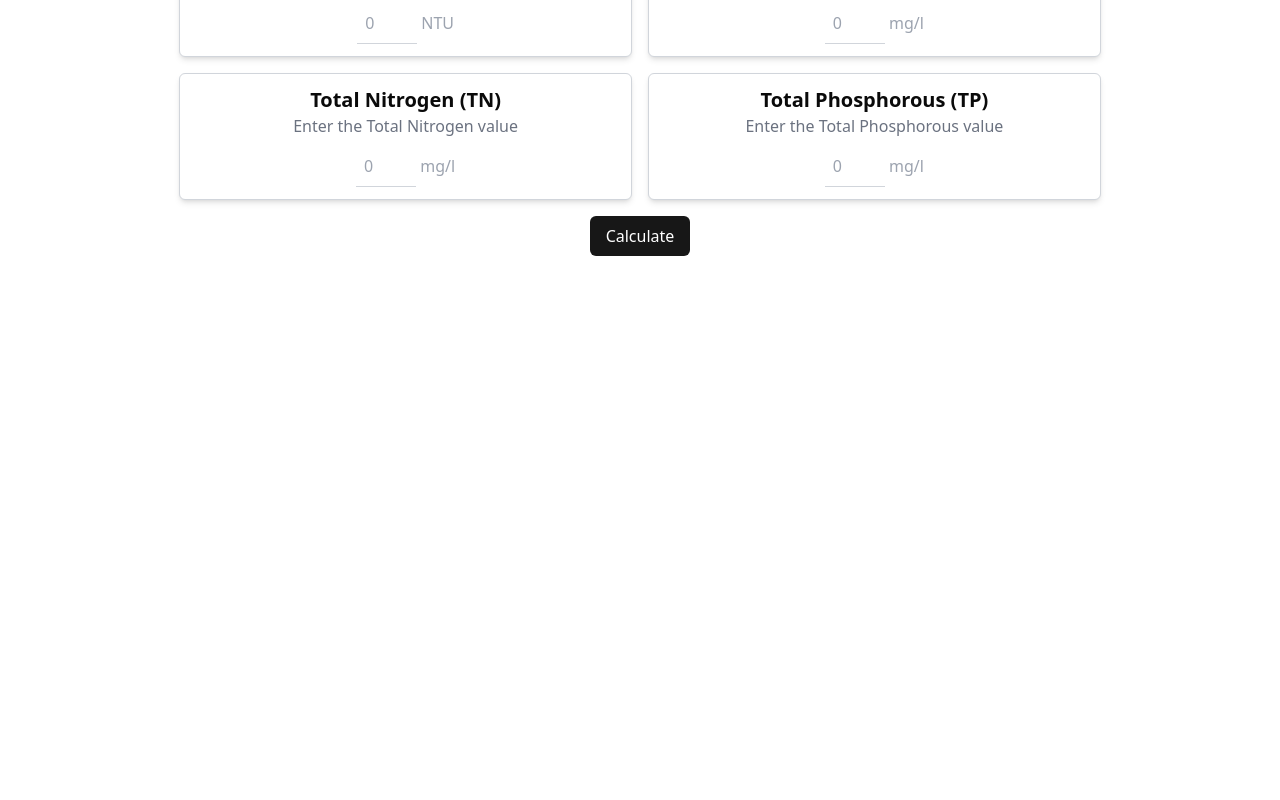
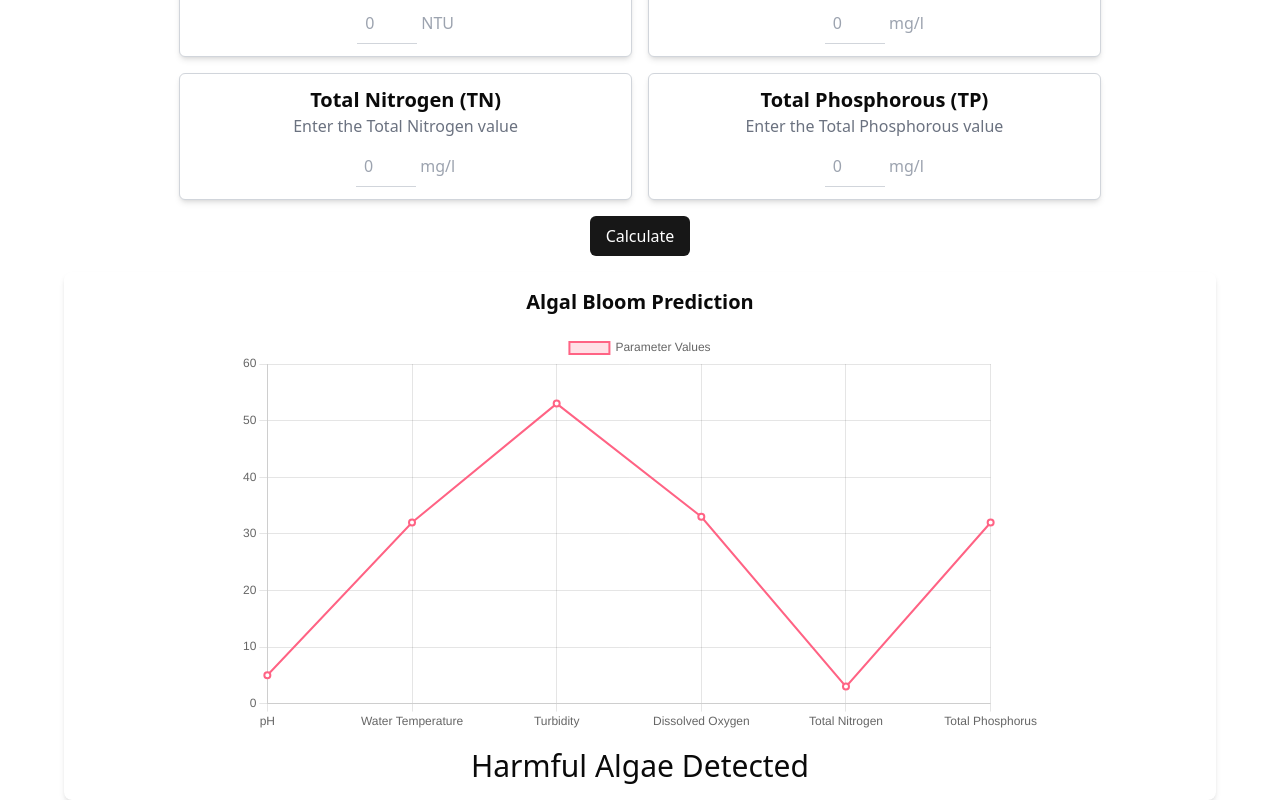
Before and after one commit to santoshyadav-29/El--Capital, a React (Vite) app: page / in a window 1280 px wide. Shown: the part 768-1568 px from the top of the page. Before the commit the page ends 1040 px from the top, so only its background shows below. Built offline with nearby package versions, Linux system fonts and the light colour scheme.

Commit message:
line graph and result added

```diff
--- a/package.json
+++ b/package.json
@@ -13,10 +13,12 @@
     "@radix-ui/react-icons": "^1.3.0",
     "@radix-ui/react-slot": "^1.1.0",
     "axios": "^1.7.7",
+    "chart.js": "^4.4.4",
     "class-variance-authority": "^0.7.0",
     "clsx": "^2.1.1",
     "lucide-react": "^0.446.0",
     "react": "^18.3.1",
+    "react-chartjs-2": "^5.2.0",
     "react-dom": "^18.3.1",
     "react-router-dom": "^6.26.2",
     "tailwind-merge": "^2.5.2",
--- a/src/app/home.tsx
+++ b/src/app/home.tsx
@@ -1,7 +1,9 @@
 import Logo from "../assets/green-leaf-logo-free-png.webp";
 import Services from "@/components/blocks/service";
+import AlgalBloomGraph from "@/components/blocks/linechart";
 
 const Home = () => {
+
   return (
     <div className=" mx-auto w-[90%] ">
       <section
@@ -16,9 +18,16 @@ const Home = () => {
           Perspiciatis nihil, ullam aliquid error eos totam suscipit iste enim
           consequuntur adipisci?
         </p>
-          </section>
-          <Services/>
-
+      </section>
+      <Services />
+      <AlgalBloomGraph
+        ph={5}
+        waterTemp={32}
+        turbidity={53}
+        doValue={33}
+        tn={3}
+        tp={32}
+      />
     </div>
   );
 };
--- /dev/null
+++ b/src/components/blocks/linechart.tsx
@@ -0,0 +1,116 @@
+import React from "react";
+import { Line } from "react-chartjs-2";
+import {
+  Chart as ChartJS,
+  CategoryScale,
+  LinearScale,
+  PointElement,
+  LineElement,
+  Title,
+  Tooltip,
+  Legend,
+} from "chart.js";
+
+ChartJS.register(
+  CategoryScale,
+  LinearScale,
+  PointElement,
+  LineElement,
+  Title,
+  Tooltip,
+  Legend
+);
+
+// Define the props for the graph
+interface AlgalBloomGraphProps {
+  ph: number;
+  waterTemp: number;
+  turbidity: number;
+  doValue: number;
+  tn: number;
+  tp: number;
+}
+
+// Function to determine if the algae is harmful based on given thresholds
+const isHarmfulAlgae = (
+  ph: number,
+  waterTemp: number,
+  turbidity: number,
+  doValue: number,
+  tn: number,
+  tp: number
+): boolean => {
+  // Replace these with your actual thresholds
+  return (
+    ph < 6 ||
+    ph > 9 || // pH threshold
+    waterTemp > 30 || // Temperature threshold
+    turbidity > 5 || // Turbidity threshold
+    doValue < 3 || // DO threshold
+    tn > 2 || // Total Nitrogen threshold
+    tp > 0.5 // Total Phosphorus threshold
+  );
+};
+
+const AlgalBloomGraph: React.FC<AlgalBloomGraphProps> = ({
+  ph,
+  waterTemp,
+  turbidity,
+  doValue,
+  tn,
+  tp,
+}) => {
+  const dataPoints = [
+    { label: "pH", value: ph },
+    { label: "Water Temperature", value: waterTemp },
+    { label: "Turbidity", value: turbidity },
+    { label: "Dissolved Oxygen", value: doValue },
+    { label: "Total Nitrogen", value: tn },
+    { label: "Total Phosphorus", value: tp },
+  ];
+
+  // Check if harmful algae are present
+  const harmfulAlgae = isHarmfulAlgae(
+    ph,
+    waterTemp,
+    turbidity,
+    doValue,
+    tn,
+    tp
+  );
+
+  // Prepare data for the line chart
+  const chartData = {
+    labels: dataPoints.map((point) => point.label),
+    datasets: [
+      {
+        label: "Parameter Values",
+        data: dataPoints.map((point) => point.value),
+        fill: true,
+        backgroundColor: harmfulAlgae
+          ? "rgba(255, 99, 132, 0.2)"
+          : "rgba(75, 192, 192, 0.2)",
+        borderColor: harmfulAlgae
+          ? "rgba(255, 99, 132, 1)"
+          : "rgba(75, 192, 192, 1)",
+        borderWidth: 2,
+        pointBackgroundColor: "#fff",
+      },
+    ],
+  };
+
+  return (
+    <div className="bg-white shadow-md rounded-lg p-4  flex flex-col items-center justify-center ">
+      <h2 className="text-xl font-bold mb-4 ">Algal Bloom Prediction</h2>
+      <div className=" w-[800px]">
+        <Line data={chartData} />
+      </div>
+
+      <p className="mt-4 text-3xl text-center">
+        {harmfulAlgae ? "Harmful Algae Detected" : "Non-Harmful Algae"}
+      </p>
+    </div>
+  );
+};
+
+export default AlgalBloomGraph;
```
Also changed, not shown: 1 other file (tests, documents, lock files or other folders).
